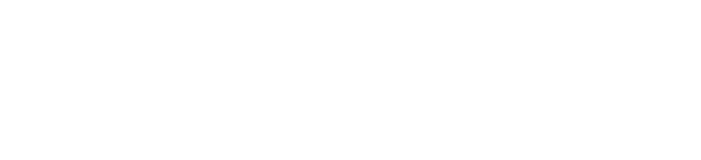
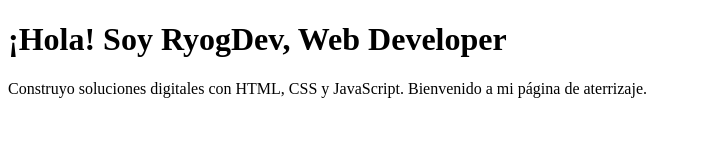
Before and after one commit to RyogIndieInc/landing-page-profesional, a plain HTML site: page index.html in a window 1280 px wide. Shown: the whole page, without its empty margins (0-701 px from the left). Drawn offline with Linux system fonts and the light colour scheme.

Commit message:
feat: Añadiendo título y párrafo principal

```diff
--- a/index.html
+++ b/index.html
@@ -6,6 +6,7 @@
     <title>Web Developer Landing Page</title>
 </head>
 <body>
-
+    <h1>¡Hola! Soy RyogDev, Web Developer</h1>
+    <p>Construyo soluciones digitales con HTML, CSS y JavaScript. Bienvenido a mi página de aterrizaje.</p>
 </body>
 </html>
```
